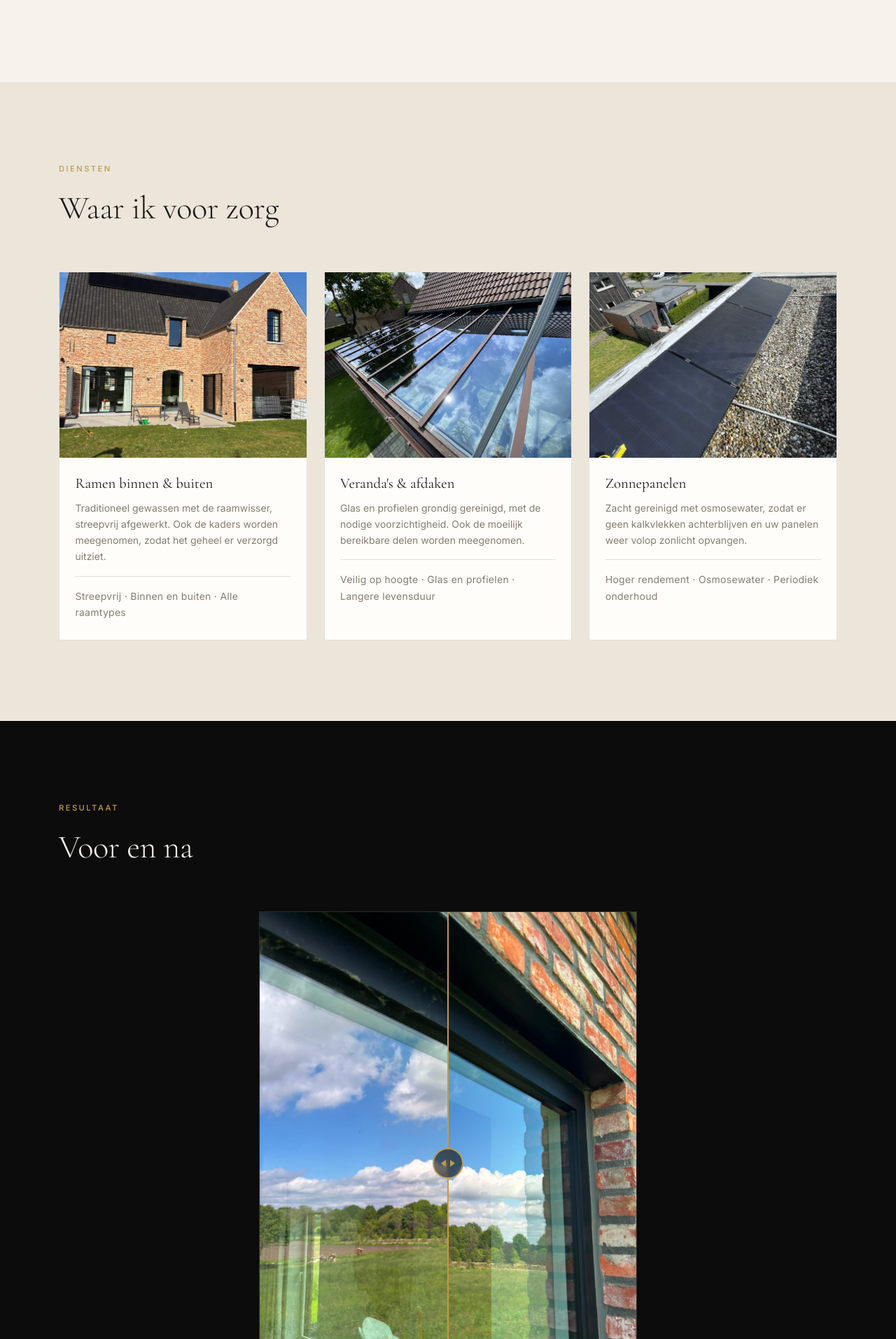
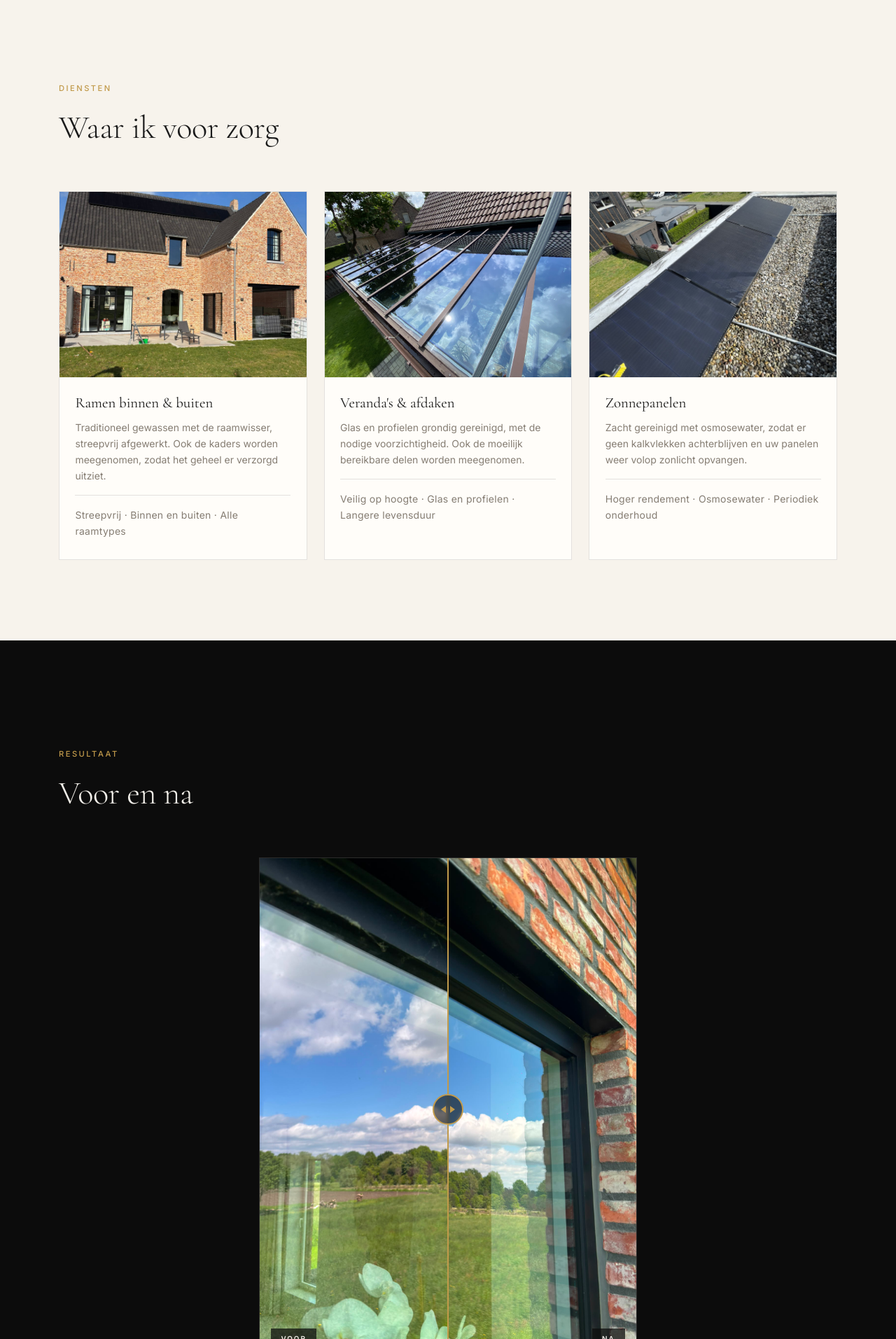
Before and after one commit to x6zn9mpjtx-dotcom/mhcleaning-app, a Next.js app: page / in a window 1280 px wide. Shown: the part 1227-3140 px from the top of the page at 70% size. Built offline with nearby package versions, Linux system fonts and the light colour scheme.

Commit message:
smooth gemaakt

```diff
--- a/src/app/faq/page.tsx
+++ b/src/app/faq/page.tsx
@@ -79,7 +79,7 @@ export default function FAQPage() {
         </div>
       </section>
 
-      <section className="band band--sand cta-band">
+      <section className="band band--cream cta-band">
         <div className="wrap">
           <Reveal stagger>
             <h2 className="h2">Staat uw vraag er niet bij?</h2>
--- a/src/app/globals.css
+++ b/src/app/globals.css
@@ -118,6 +118,19 @@ ul {
   padding: var(--band-y) 0;
 }
 
+/* Twee lichte vlakken na elkaar vormen één doorlopend veld. De onderruimte van
+   het vorige vlak is al de scheiding, dus geen dubbele marge ertussen. */
+.band--cream + .band--cream:not(.cta-band) {
+  padding-top: 0;
+}
+
+/* Niet elk vlak even hoog: dat gelijke ritme is wat de pagina gestapeld
+   laat ogen. Het donkere blok krijgt bewust meer lucht. */
+.band--roomy {
+  padding-top: clamp(6rem, 12vw, 10rem);
+  padding-bottom: clamp(6rem, 12vw, 10rem);
+}
+
 /* Ankers niet onder de vaste header laten verdwijnen */
 section[id] {
   scroll-margin-top: 90px;
@@ -130,10 +143,6 @@ section[id] {
 
 .band--cream {
   background: var(--cream);
-}
-
-.band--sand {
-  background: var(--sand);
 }
 
 .main {
@@ -728,6 +737,12 @@ section[id] {
   text-align: center;
 }
 
+/* Geen kleurwissel meer om de slotoproep af te bakenen, dus een haarlijn */
+.cta-band .wrap {
+  padding-top: clamp(3rem, 6vw, 4.5rem);
+  border-top: 1px solid var(--line);
+}
+
 .cta-band .h2 {
   max-width: 18ch;
   margin: 0 auto;
--- a/src/app/page.tsx
+++ b/src/app/page.tsx
@@ -139,7 +139,7 @@ export default function HomePage() {
       </section>
 
       {/* DIENSTEN */}
-      <section className="band band--sand" id="diensten">
+      <section className="band band--cream" id="diensten">
         <div className="wrap">
           <Reveal stagger className="section-head">
             <span className="eyebrow">Diensten</span>
@@ -170,7 +170,7 @@ export default function HomePage() {
       </section>
 
       {/* RESULTAAT */}
-      <section className="band band--ink" id="resultaat">
+      <section className="band band--ink band--roomy" id="resultaat">
         <div className="wrap">
           <Reveal stagger className="section-head">
             <span className="eyebrow">Resultaat</span>
@@ -222,7 +222,7 @@ export default function HomePage() {
       </section>
 
       {/* CTA */}
-      <section className="band band--sand cta-band">
+      <section className="band band--cream cta-band">
         <div className="wrap">
           <Reveal stagger>
             <h2 className="h2">Een vaste ramenwasser in Lommel?</h2>
--- a/src/app/privacy/page.tsx
+++ b/src/app/privacy/page.tsx
@@ -105,7 +105,7 @@ export default function PrivacyPage() {
         </div>
       </section>
 
-      <section className="band band--sand cta-band">
+      <section className="band band--cream cta-band">
         <div className="wrap">
           <Reveal stagger>
             <h2 className="h2">Nog een vraag?</h2>
```
